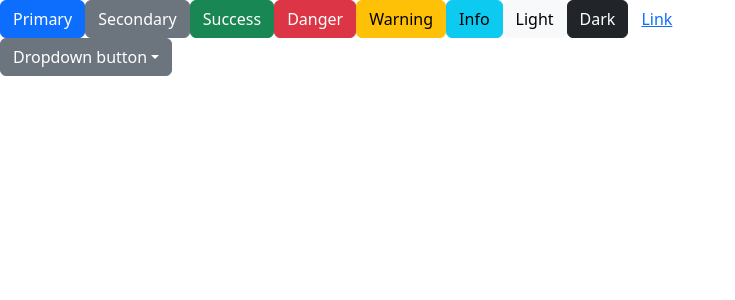
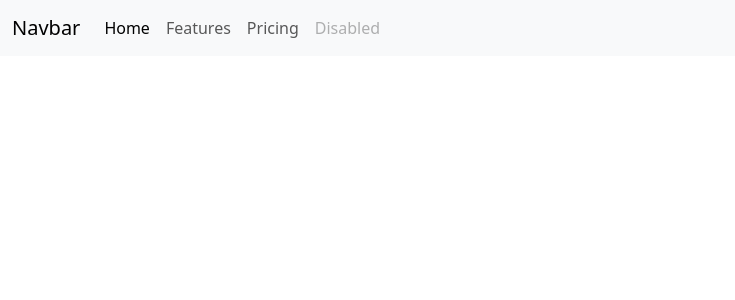
Before and after one commit to fajarradif/news-uasradif, a React (Vite) app: page / in a window 1280 px wide. Shown: the top 300 px of the page, without its empty margins (0-735 px from the left). Built offline with nearby package versions, Linux system fonts and the light colour scheme.

Commit message:
commit kedua

```diff
--- a/src/App.jsx
+++ b/src/App.jsx
@@ -1,26 +1,9 @@
+import Navbar from "./Components/Navbar"
+
 const App = () => {
   return (
     <div>
-      <button type="button" className="btn btn-primary">Primary</button>
-<button type="button" className="btn btn-secondary">Secondary</button>
-<button type="button" className="btn btn-success">Success</button>
-<button type="button" className="btn btn-danger">Danger</button>
-<button type="button" className="btn btn-warning">Warning</button>
-<button type="button" className="btn btn-info">Info</button>
-<button type="button" className="btn btn-light">Light</button>
-<button type="button" className="btn btn-dark">Dark</button>
-
-<button type="button" className="btn btn-link">Link</button>
-<div className="dropdown">
-  <button className="btn btn-secondary dropdown-toggle" type="button" data-bs-toggle="dropdown" aria-expanded="false">
-    Dropdown button
-  </button>
-  <ul className="dropdown-menu">
-    <li><a className="dropdown-item" href="#">Action</a></li>
-    <li><a className="dropdown-item" href="#">Another action</a></li>
-    <li><a className="dropdown-item" href="#">Something else here</a></li>
-  </ul>
-</div>
+     <Navbar/>
     </div>
   )
 }
--- /dev/null
+++ b/src/Components/Navbar.jsx
@@ -0,0 +1,30 @@
+const Navbar = () => {
+  return (
+    <nav className="navbar navbar-expand-lg bg-body-tertiary">
+  <div className="container-fluid">
+    <a className="navbar-brand" href="#">Navbar</a>
+    <button className="navbar-toggler" type="button" data-bs-toggle="collapse" data-bs-target="#navbarNav" aria-controls="navbarNav" aria-expanded="false" aria-label="Toggle navigation">
+      <span className="navbar-toggler-icon"></span>
+    </button>
+    <div className="collapse navbar-collapse" id="navbarNav">
+      <ul className="navbar-nav">
+        <li className="nav-item">
+          <a className="nav-link active" aria-current="page" href="#">Home</a>
+        </li>
+        <li className="nav-item">
+          <a className="nav-link" href="#">Features</a>
+        </li>
+        <li className="nav-item">
+          <a className="nav-link" href="#">Pricing</a>
+        </li>
+        <li className="nav-item">
+          <a className="nav-link disabled" aria-disabled="true">Disabled</a>
+        </li>
+      </ul>
+    </div>
+  </div>
+</nav>
+  )
+}
+
+export default Navbar
```
Also changed, not shown: src/Components/NewsBoard.jsx (added, +9 -0 lines), src/Components/NewsItem.jsx (added, +9 -0 lines).
